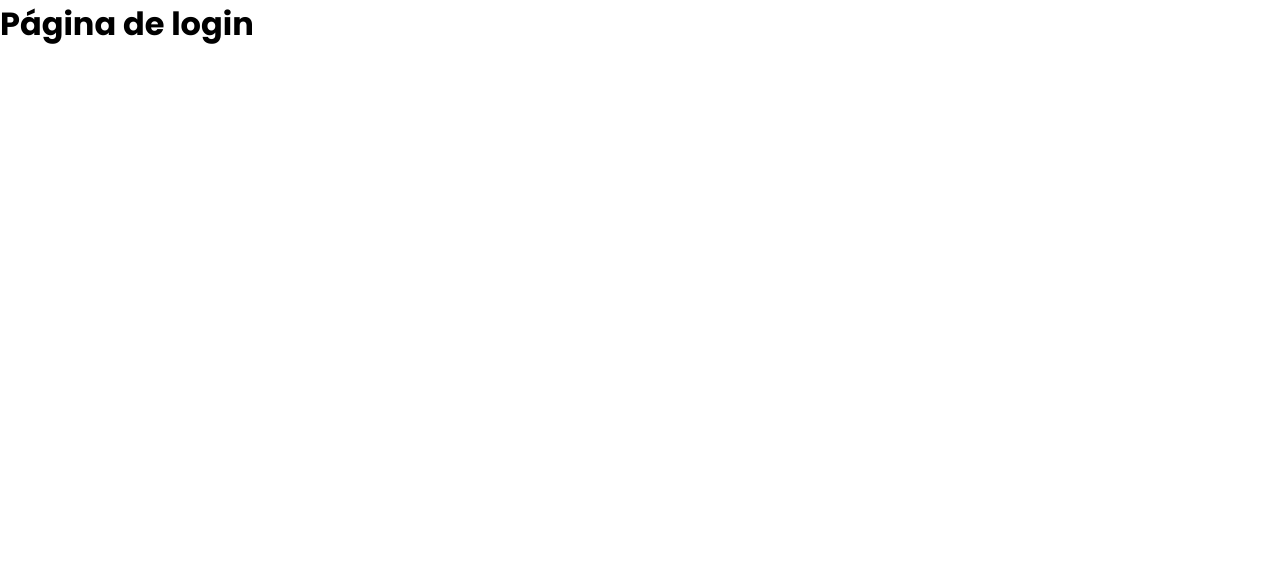
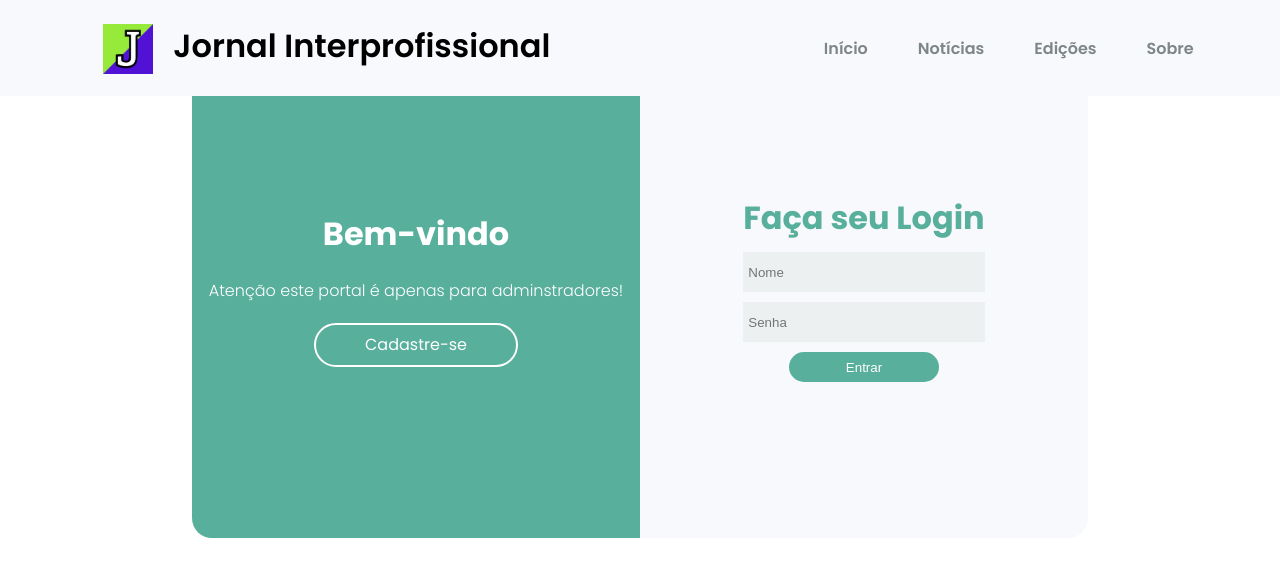
Before and after one commit to HericVirgilio/jornal-interprofissional-front-end, a Next.js app: page /login in a window 1280 px wide. Shown: the top 576 px of the page. Built offline with nearby package versions, Linux system fonts and the light colour scheme.

Commit message:
criação das paginas cadastro e login

```diff
--- a/app/login/page.tsx
+++ b/app/login/page.tsx
@@ -1,7 +1,10 @@
-export default function Page() {
-  return (
-    <div>
-      <h1>Página de login</h1>
-    </div>
-  )
+import Header from "@/src/header"
+import Login from "@/src/login"
+export default function Adm(){
+    return(
+        <div>
+            <Header/>
+            <Login/>
+        </div>
+    )
 }
--- /dev/null
+++ b/src/cadastro/style.css
@@ -0,0 +1,59 @@
+.BoxCadastro{
+    margin: auto;
+    display: flex;
+    align-items: center;
+    justify-content: center;
+    margin-top: 100px;
+}
+.BoxCadastroLeft{
+    background-color: #F7F9FD;
+    display: grid;
+    align-items: center;
+    justify-content: center;
+    width: 500px;
+    height: 500px;
+    border-radius: 20px 0px 0px 20px;
+}
+.TituloCadastro{
+    color: #58AF9C;
+}
+.BoxFormularioCadastro{
+    display: grid;
+    grid-template-columns: 1fr ;
+}
+.InputCadastro{
+    margin-top: 10px;
+    border: none;
+    background-color: #ECF0F1;
+    height: 30px;
+    padding: 5px;
+}
+.BotaoRegistraUsuario{
+    margin: auto;
+    margin-top: 10px;
+    border-radius: 20px;
+    height: 30px;
+    border: none;
+    width: 150px;
+    color: white;
+    background-color: #58AF9C;
+}
+.BoxCadastroRight{
+    background-color: #58AF9C;
+    width: 500px;
+    height: 500px;
+    border-radius: 0px 20px 20px 0px;
+    text-align: center;
+    align-items: center;
+    display: flex;
+}
+.CaixaBoxCadastroRight{
+    max-width: 70%;
+    margin: auto;
+}
+.tituloRightCadastro{
+    color: white;
+}
+.textoCadastro{
+    color: white;
+}
--- /dev/null
+++ b/src/login/index.tsx
@@ -0,0 +1,25 @@
+import "./style.css"
+import Link from "next/link"
+export default function Login(){
+    return(
+        <div className="BoxLogin">
+            <div className="BoxLeftCadastro">
+                <div className="BoxCadastroLogin">
+                    <h1>Bem-vindo</h1>
+                    <p>Atenção este portal é apenas para adminstradores!</p>
+                    <Link className="LinkParaCadastro" href={"/cadastro"}>Cadastre-se</Link>
+                </div>
+            </div>
+            <div className="BoxRightLogin">
+                <div>
+                    <h1>Faça seu Login</h1>
+                    <form className="FormularioLogin">
+                        <input className="InputTextLogin" type="text" name="nomeUsuario" id="nomeUsuario" placeholder="Nome"/>
+                        <input className="InputTextLogin" type="password" name="senhaUsuario" id="senhaUsuario" placeholder="Senha"/>
+                        <input className="BotaoEntrarLogin" type="button" value="Entrar" />
+                    </form>
+                </div>
+            </div>
+        </div>
+    )
+}
--- /dev/null
+++ b/src/login/style.css
@@ -0,0 +1,72 @@
+.BoxLogin{
+    margin: auto;
+    width: 70vw;
+    display: flex;
+    align-items: center;
+    justify-content: center;
+    height: 30vw;
+}
+.BoxLeftCadastro{
+    background-color: #58AF9C;
+    width: 500px;
+    height: 500px;
+    display: grid;
+    align-items: center;
+    justify-content: center;
+    border-radius: 20px 0px 0px 20px;
+}
+.BoxCadastroLogin{
+    text-align: center;
+    color: white;
+}
+.BoxCadastroLogin > p{
+    color: white;
+    font-weight: 300;
+    margin-top: 20px;
+}
+.LinkParaCadastro{
+    border: 2px solid white;
+    width: 200px;
+    height: 40px;
+    margin: auto;
+    border-radius: 50px;
+    display: flex;
+    align-items: center;
+    justify-content: center;
+    margin-top: 20px;
+    color: white;
+    text-decoration: none;
+}
+.BoxRightLogin{
+    width: 500px;
+    height: 500px;
+    background-color: #F7F9FD;
+    border-radius: 0px 20px 20px 0px;
+    display: grid;
+    justify-content: center;
+    align-items: center;
+}
+.FormularioLogin{
+    display: grid;
+    grid-template-columns: 1fr;
+}
+.BoxRightLogin > div >  h1{
+    color: #58AF9C;
+}
+.InputTextLogin{
+    margin-top: 10px;
+    border: none;
+    background-color: #ECF0F1;
+    height: 30px;
+    padding: 5px;
+}
+.BotaoEntrarLogin{
+    margin: auto;
+    margin-top: 10px;
+    border-radius: 20px;
+    height: 30px;
+    border: none;
+    width: 150px;
+    color: white;
+    background-color: #58AF9C;
+}
```
Also changed, not shown: app/cadastro/page.tsx (added, +11 -0 lines), src/cadastro/index.tsx (added, +25 -0 lines).
